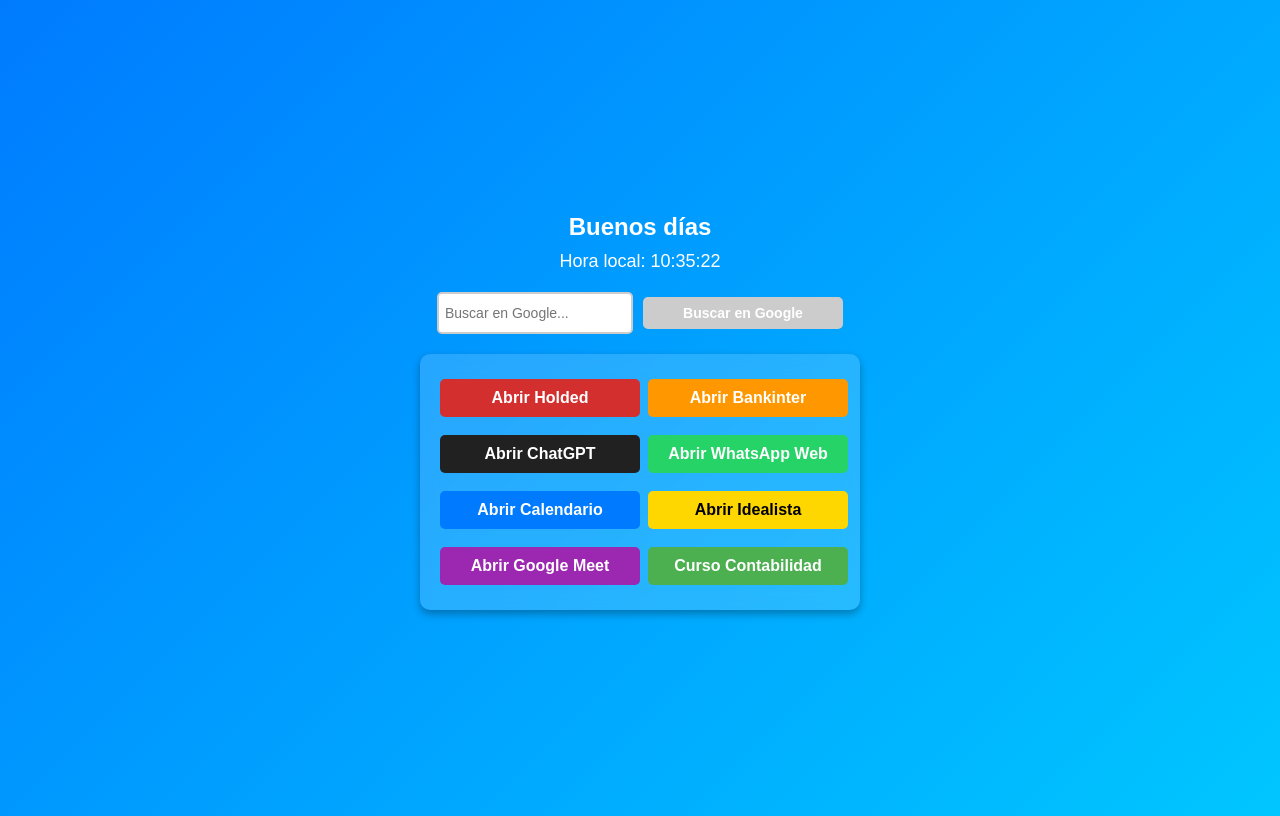
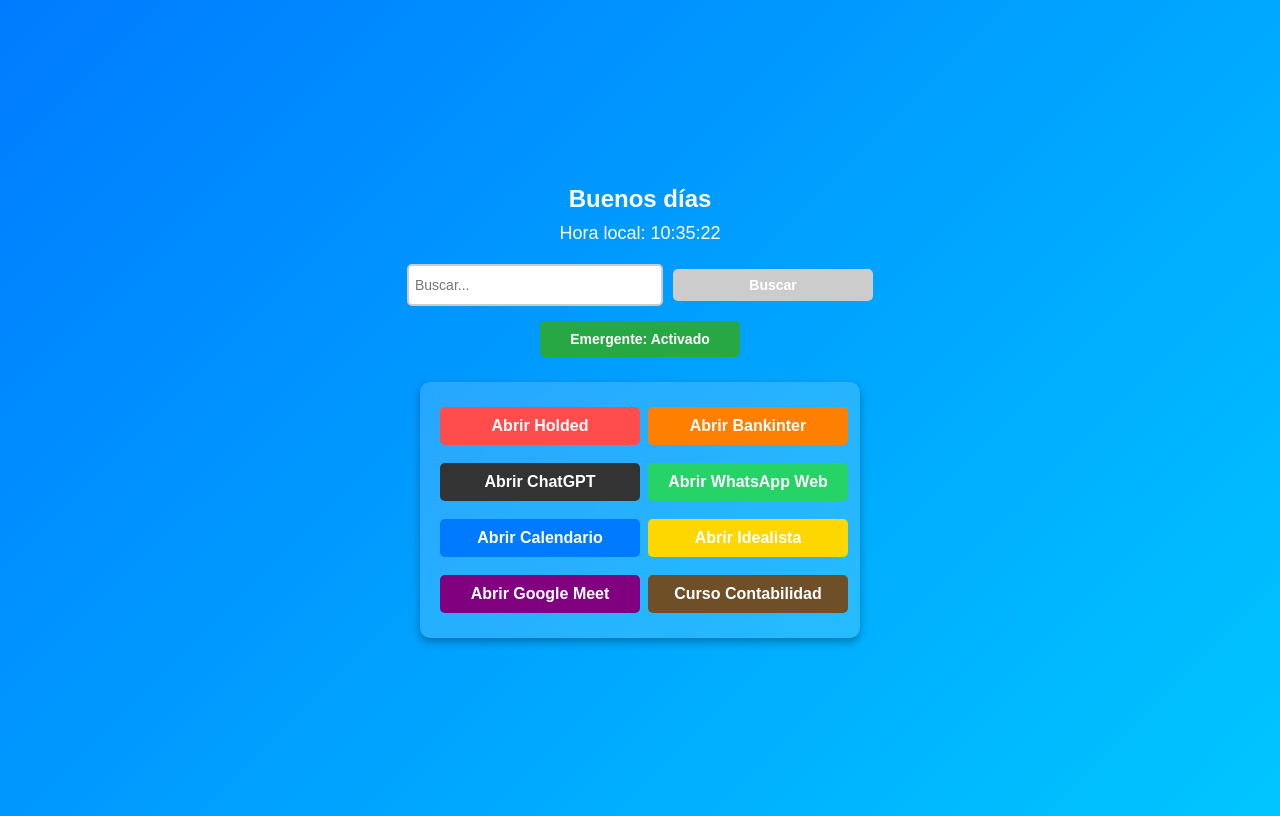
Before and after one commit to cyo95/inicio, a plain HTML site: page index.html in a window 1280 px wide. Drawn offline with Linux system fonts and the light colour scheme.

Commit message:
Update index.html

```diff
--- a/index.html
+++ b/index.html
@@ -34,7 +34,7 @@
             font-size: 14px;
             border: 2px solid #ccc;
             border-radius: 5px;
-            width: 180px;
+            width: 240px;
             transition: border-color 0.3s;
         }
         .search-container input:focus {
@@ -68,6 +68,24 @@
             max-width: 400px;
             margin: 10px auto;
         }
+        .toggle-container {
+            margin-bottom: 10px;
+        }
+        .toggle-button {
+            padding: 8px 12px;
+            font-size: 14px;
+            font-weight: bold;
+            border: 2px solid #28a745;
+            border-radius: 5px;
+            background-color: #28a745;
+            color: white;
+            cursor: pointer;
+            transition: background-color 0.3s, border-color 0.3s;
+        }
+        .toggle-button.off {
+            background-color: #dc3545;
+            border-color: #dc3545;
+        }
         h1 {
             font-size: 24px;
             margin-bottom: 10px;
@@ -92,23 +110,40 @@
         button:hover {
             transform: scale(1.05);
         }
-        .holded { background-color: #d32f2f; }
-        .bankinter { background-color: #ff9800; }
-        .chatgpt { background-color: #212121; }
-        .whatsapp { background-color: #25d366; }
-        .calendario { background-color: #007BFF; }
-        .idealista { background-color: #FFD700; color: black; }
-        .meet { background-color: #9c27b0; }
-        .contabilidad { background-color: #4caf50; }
-
-        .holded:hover { background-color: #b71c1c; }
-        .bankinter:hover { background-color: #e68900; }
-        .chatgpt:hover { background-color: #000000; }
-        .whatsapp:hover { background-color: #1da851; }
-        .calendario:hover { background-color: #005bb5; }
-        .idealista:hover { background-color: #e6c200; }
-        .meet:hover { background-color: #7b1fa2; }
-        .contabilidad:hover { background-color: #388e3c; }
+        /* Colores personalizados para los botones */
+        .btn-holded {
+            background-color: #FF4C4C; /* Rojo */
+            border-color: #FF4C4C;
+        }
+        .btn-whatsapp {
+            background-color: #25D366; /* Verde WhatsApp */
+            border-color: #25D366;
+        }
+        .btn-bankinter {
+            background-color: #FF7F00; /* Naranja Bankinter */
+            border-color: #FF7F00;
+        }
+        .btn-chatgpt {
+            background-color: #333333; /* Negro ChatGPT */
+            border-color: #333333;
+        }
+        /* Botones con colores específicos */
+        .btn-calendario {
+            background-color: #007BFF; /* Azul Calendario */
+            border-color: #007BFF;
+        }
+        .btn-idealista {
+            background-color: #FFD700; /* Amarillo Idealista */
+            border-color: #FFD700;
+        }
+        .btn-meet {
+            background-color: #800080; /* Morado Google Meet */
+            border-color: #800080;
+        }
+        .btn-contabilidad {
+            background-color: #6F4F28; /* Marrón Curso Contabilidad */
+            border-color: #6F4F28;
+        }
     </style>
 </head>
 <body>
@@ -116,35 +151,44 @@
     <div class="hora" id="hora"></div>
 
     <div class="search-container">
-        <input type="text" id="search" placeholder="Buscar en Google...">
-        <button id="search-btn" onclick="buscarEnGoogle()" disabled>Buscar en Google</button>
+        <input type="text" id="search" placeholder="Buscar..." oninput="habilitarBotonBuscar()">
+        <button id="search-btn" onclick="buscarEnGoogle()" disabled>Buscar</button>
+    </div>
+
+    <div class="toggle-container">
+        <button id="toggle-emergente" class="toggle-button" onclick="toggleEmergente()">Emergente: Activado</button>
     </div>
 
     <div class="container grid-container">
-        <button class="holded" onclick="abrirVentana('https://app.holded.com/home')">Abrir Holded</button>
-        <button class="bankinter" onclick="abrirVentana('https://empresas.bankinter.com/secure/es')">Abrir Bankinter</button>
-        <button class="chatgpt" onclick="abrirVentana('https://chatgpt.com')">Abrir ChatGPT</button>
-        <button class="whatsapp" onclick="abrirVentana('https://web.whatsapp.com/')">Abrir WhatsApp Web</button>
-        <button class="calendario" onclick="abrirVentana('https://calendar.google.com/calendar/u/0/r')">Abrir Calendario</button>
-        <button class="idealista" onclick="abrirVentana('https://www.idealista.com/')">Abrir Idealista</button>
-        <button class="meet" onclick="abrirVentana('https://meet.google.com/bff-vjii-hme?pli=1')">Abrir Google Meet</button>
-        <button class="contabilidad" onclick="abrirVentana('https://www.cef.es/es/videos-de-contabilidad.html')">Curso Contabilidad</button>
+        <button class="btn-holded" onclick="abrirVentana('https://app.holded.com/home')">Abrir Holded</button>
+        <button class="btn-bankinter" onclick="abrirVentana('https://empresas.bankinter.com/secure/es')">Abrir Bankinter</button>
+        <button class="btn-chatgpt" onclick="abrirVentana('https://chatgpt.com')">Abrir ChatGPT</button>
+        <button class="btn-whatsapp" onclick="abrirVentana('https://web.whatsapp.com/')">Abrir WhatsApp Web</button>
+        <button class="btn-calendario" onclick="abrirVentana('https://calendar.google.com/calendar/u/0/r')">Abrir Calendario</button>
+        <button class="btn-idealista" onclick="abrirVentana('https://www.idealista.com/')">Abrir Idealista</button>
+        <button class="btn-meet" onclick="abrirVentana('https://meet.google.com/bff-vjii-hme?pli=1')">Abrir Google Meet</button>
+        <button class="btn-contabilidad" onclick="abrirVentana('https://www.cef.es/es/videos-de-contabilidad.html')">Curso Contabilidad</button>
     </div>
 
     <script>
+        let emergente = true;
+
         function actualizarHora() {
             let ahora = new Date();
             let horas = ahora.getHours();
             let minutos = ahora.getMinutes();
             let segundos = ahora.getSeconds();
             let saludo = horas < 12 ? "Buenos días" : "Buenas tardes";
-
             document.getElementById("saludo").innerText = saludo;
             document.getElementById("hora").innerText = `Hora local: ${horas.toString().padStart(2, '0')}:${minutos.toString().padStart(2, '0')}:${segundos.toString().padStart(2, '0')}`;
         }
 
         function abrirVentana(url) {
-            window.open(url, "_blank", "toolbar=no,location=no,status=no");
+            if (emergente) {
+                window.open(url, "_blank", "toolbar=no,location=no,status=no");
+            } else {
+                window.open(url, "_blank");
+            }
         }
 
         function buscarEnGoogle() {
@@ -154,10 +198,27 @@
             }
         }
 
-        document.getElementById('search').addEventListener('input', function() {
-            let searchBtn = document.getElementById('search-btn');
-            searchBtn.disabled = this.value.trim() === "";
-        });
+        function habilitarBotonBuscar() {
+            let input = document.getElementById('search');
+            let boton = document.getElementById('search-btn');
+            if (input.value.trim() !== "") {
+                boton.disabled = false;
+            } else {
+                boton.disabled = true;
+            }
+        }
+
+        function toggleEmergente() {
+            emergente = !emergente;
+            let button = document.getElementById('toggle-emergente');
+            if (emergente) {
+                button.textContent = "Emergente: Activado";
+                button.classList.remove("off");
+            } else {
+                button.textContent = "Emergente: Desactivado";
+                button.classList.add("off");
+            }
+        }
 
         actualizarHora();
         setInterval(actualizarHora, 1000);
```
